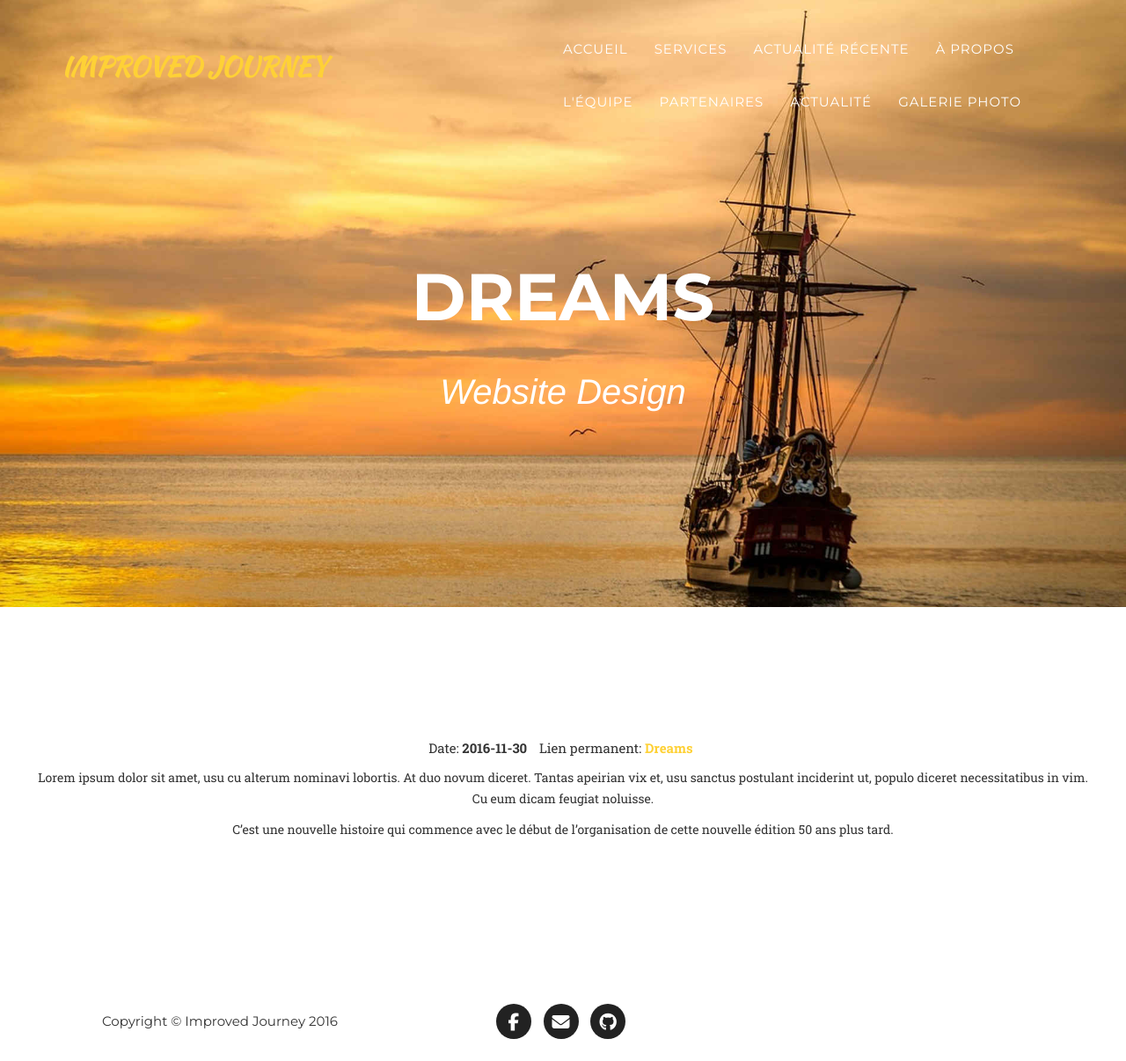
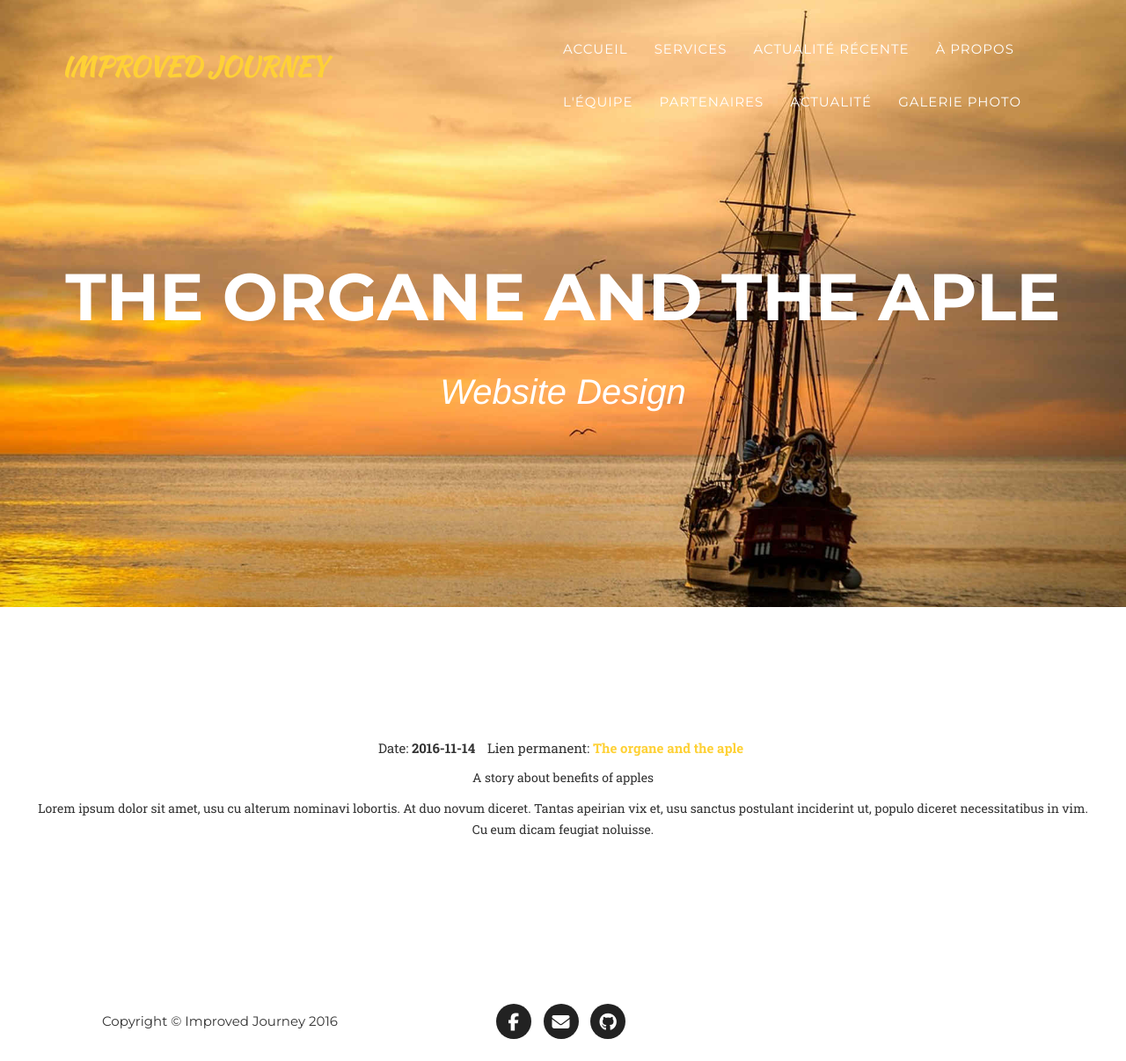
Before and after one commit to scoutscathedralevolcan/improved-journey-jekyll-test, a Jekyll site: the page built from _posts/2016-11-14-the-organe-and-the-apple.markdown, in a window 1280 px wide and 1206 px high. Shown: the whole window at 88% size. Built offline with Jekyll 4.4.1, drawn with Linux system fonts in a browser that asks for light colours; nearby versions of some CDN libraries; some web fonts are replaced.

Commit message:
Add new post for testing

```diff
--- a/_posts/2016-11-30-a-newer-post.markdown
+++ b/_posts/2016-11-14-the-organe-and-the-apple.markdown
@@ -1,14 +1,15 @@
 ---
-title: Dreams
+title: The organe and the aple
 subtitle: Website Design
 layout: post
-modal-id: 7
-date: 2016-11-30
-img: dreams.png
-thumbnail: dreams-thumbnail.png
+modal-id: 5
+date: 2016-11-14
+img: startup-framework.png
+thumbnail: startup-framework-thumbnail.png
 alt: image-alt
-description: Lorem ipsum dolor sit amet, usu cu alterum nominavi lobortis. At duo novum diceret. Tantas apeirian vix et, usu sanctus postulant inciderint ut, populo diceret necessitatibus in vim. Cu eum dicam feugiat noluisse.
+category: Web Development
+description: A story about benefits of apples
 
 ---
 
-C'est une nouvelle histoire qui commence avec le début de l'organisation de cette nouvelle édition 50 ans plus tard.
+Lorem ipsum dolor sit amet, usu cu alterum nominavi lobortis. At duo novum diceret. Tantas apeirian vix et, usu sanctus postulant inciderint ut, populo diceret necessitatibus in vim. Cu eum dicam feugiat noluisse.
--- a/_posts/2016-11-27-a-new-post.markdown
+++ b/_posts/2016-11-27-a-new-post.markdown
@@ -8,8 +8,8 @@
 thumbnail: dreams-thumbnail.png
 alt: image-alt
 category: Web Development
-description: Lorem ipsum dolor sit amet, usu cu alterum nominavi lobortis. At duo novum diceret. Tantas apeirian vix et, usu sanctus postulant inciderint ut, populo diceret necessitatibus in vim. Cu eum dicam feugiat noluisse.
+description: C'est une nouvelle histoire qui commence avec le début de l'organisation de cette nouvelle édition 50 ans plus tard.
 
 ---
 
-C'est une nouvelle histoire qui commence avec le début de l'organisation de cette nouvelle édition 50 ans plus tard.
+Lorem ipsum dolor sit amet, usu cu alterum nominavi lobortis. At duo novum diceret. Tantas apeirian vix et, usu sanctus postulant inciderint ut, populo diceret necessitatibus in vim. Cu eum dicam feugiat noluisse.
```
Also changed, not shown: _posts/2016-12-01-the-latest-post-of-the-moment.markdown (added, +15 -0 lines).
